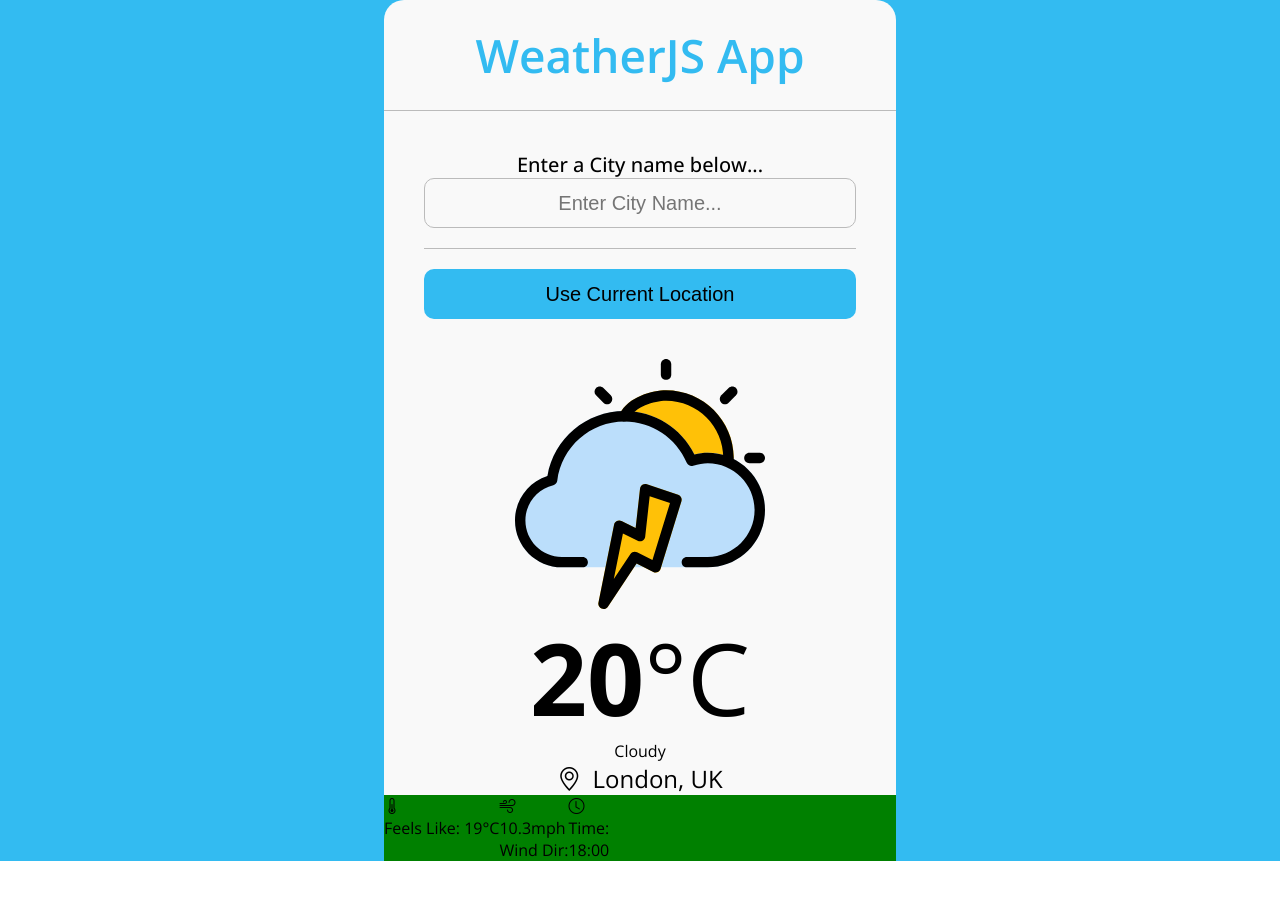
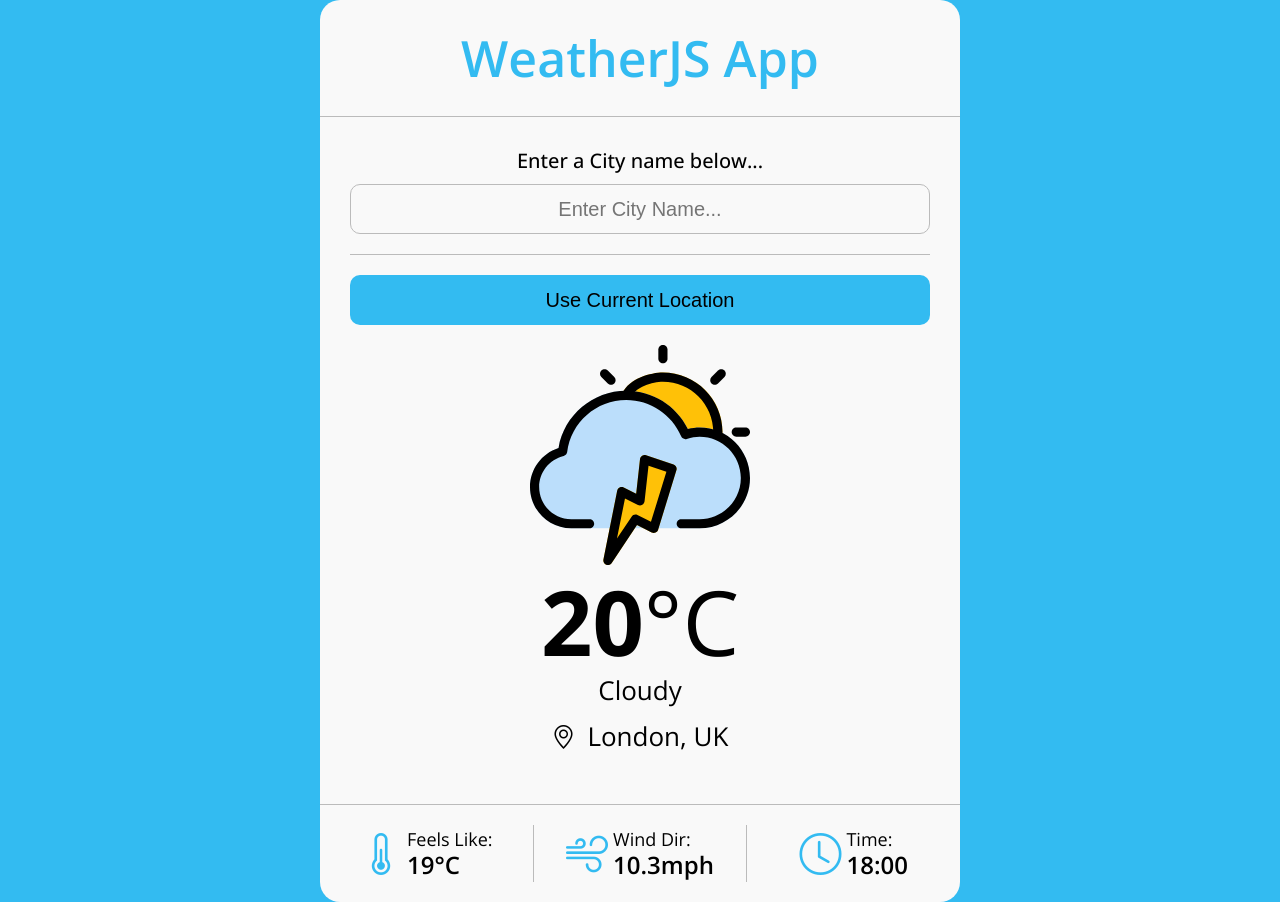
Before and after one commit to EugeneKoba/WeatherJS_App, a plain HTML site: page index.html in a window 1280 px wide. Before the commit the page ends 861 px from the top, so only its background shows below. Drawn offline with nearby package versions, Linux system fonts and the light colour scheme.

Commit message:
Updating CSS ui

```diff
--- a/index.html
+++ b/index.html
@@ -40,24 +40,24 @@
                 </div>
                 <div class="secondary-details">
                     <div class="feels-like">
-                        <i class="bi bi-thermometer-half"></i>
+                        <i class="bi bi-thermometer-half" style="color: #33bbf1"></i><!-- SET FUNCTION TO CHANGE COPLOUR BASED ON DAY/NIGHT -->
                         <div>
-                            <span>Feels Like:</span>
+                            <p>Feels Like:</p>
                             <span class="feels-like-el">19</span><span class="degrees">°C</span>
                         </div>
                     </div>
                     <div class="wind-dir">
-                        <i class="bi bi-wind"></i>
+                        <i class="bi bi-wind" style="color: #33bbf1"></i><!-- SET FUNCTION TO CHANGE COPLOUR BASED ON DAY/NIGHT --></i>
                         <div>
-                            <p class="wind-dir-el">10.3<span class="mph">mph</span></p>
-                            <span>Wind Dir:</span>
+                            <p>Wind Dir:</p>
+                            <span class="wind-dir-el">10.3<span class="mph">mph</span></span>
                         </div>
                     </div>
                     <div class="time">
-                        <i class="bi bi-clock"></i>
+                        <i class="bi bi-clock" style="color: #33bbf1"></i><!-- SET FUNCTION TO CHANGE COPLOUR BASED ON DAY/NIGHT --></i>
                         <div>
-                            <span>Time:</span>
-                            <p class="time-el">18<span>:00</span></p>
+                            <p>Time:</p>
+                            <span class="time-el">18<span>:00</span></span>
                         </div>
                     </div>
                 </div>
--- a/styles.css
+++ b/styles.css
@@ -25,7 +25,7 @@ p {
 
 .input {
     background-color: #f9f9f9;
-    width: 40%;
+    width: 50%;
     min-width: 280px;
     border-radius: 20px;
 }
@@ -43,7 +43,7 @@ p {
 }
 
 .input header .title-el {
-    font-size: 46px;
+    font-size: 50px;
     font-weight: 600;
     margin: 12px;
 }
@@ -52,10 +52,11 @@ p {
     text-align: center;
     font-size: 20px;
     font-weight: 500;
+    padding-bottom: 10px;
 }
 
 .input-bottom {
-    margin: 40px;
+    margin: 30px 30px 20px 30px;
 }
 
 .input-bottom input {
@@ -99,31 +100,91 @@ p {
 
 .weather .weather-icon {
     width: 50%;
-    max-width: 250px;
+    max-width: 220px;
     height: auto;
 }
 
 .weather .temp {
     display: flex;
-    font-size: 100px;
+    font-size: 90px;
     font-weight: 700;
-    margin: 0 0 -5px 0;
+    margin: -5px 0 -10px 0;
 }
 
 .weather .temp .degrees {
-    font-weight: 300;
+    font-weight: 400;
 }
 
-.weather .location {
-    font-size: 24px;
+.location, .cloud-type {
+    font-size: 26px;
+    padding-bottom: 10px;
 }
 
 .weather .location span {
     margin-left: 5px;
+
+}
+
+.weather .location .bi {
+    font-size: 24px;
 }
 
 .weather .secondary-details {
-    background-color: green;
     width: 100%;
     display: flex;
+    border-top: 1px solid  rgb(187, 187, 187);
+    padding: 20px 0;
+    margin-top: 40px;
 }
+
+.weather .secondary-details p {
+    font-size: 18px;
+    font-weight: 400;
+    margin-bottom: -3px;
+}
+
+.weather .secondary-details span {
+    font-size: 24px;
+    font-weight: 600;
+}
+
+.weather .secondary-details .bi {
+    font-size: 42px;
+    padding-right: 5px;
+}
+
+.feels-like, .wind-dir, .time {
+    display: flex;
+    width: 100%;
+    justify-content: center;
+    align-items: center;
+}
+
+.wind-dir {
+    border-width: 0 1px;
+    border-style: solid;
+    border-color: rgb(187, 187, 187);
+}
+
+.weather .bi {
+    font-size: 30px;
+}
+
+
+/* Media Query for when vw < 850px */
+
+@media screen and (max-width: 950px) {
+    .weather .secondary-details {
+        display: block;
+        padding: 0;
+    }
+
+    .feels-like, .wind-dir, .time {
+        padding: 10px 0;
+    }
+
+    .wind-dir {
+        border-style: solid none solid none;
+        border-width: 1px;
+    }
+}
```
